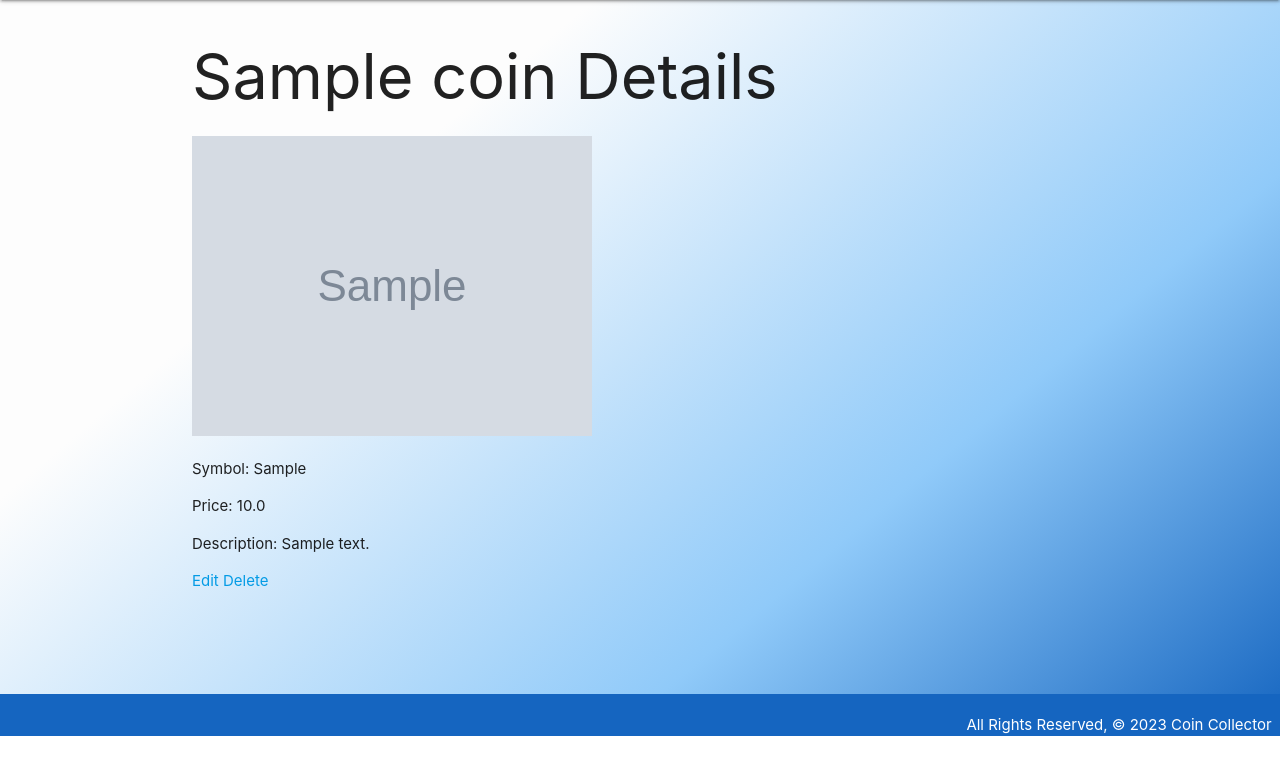
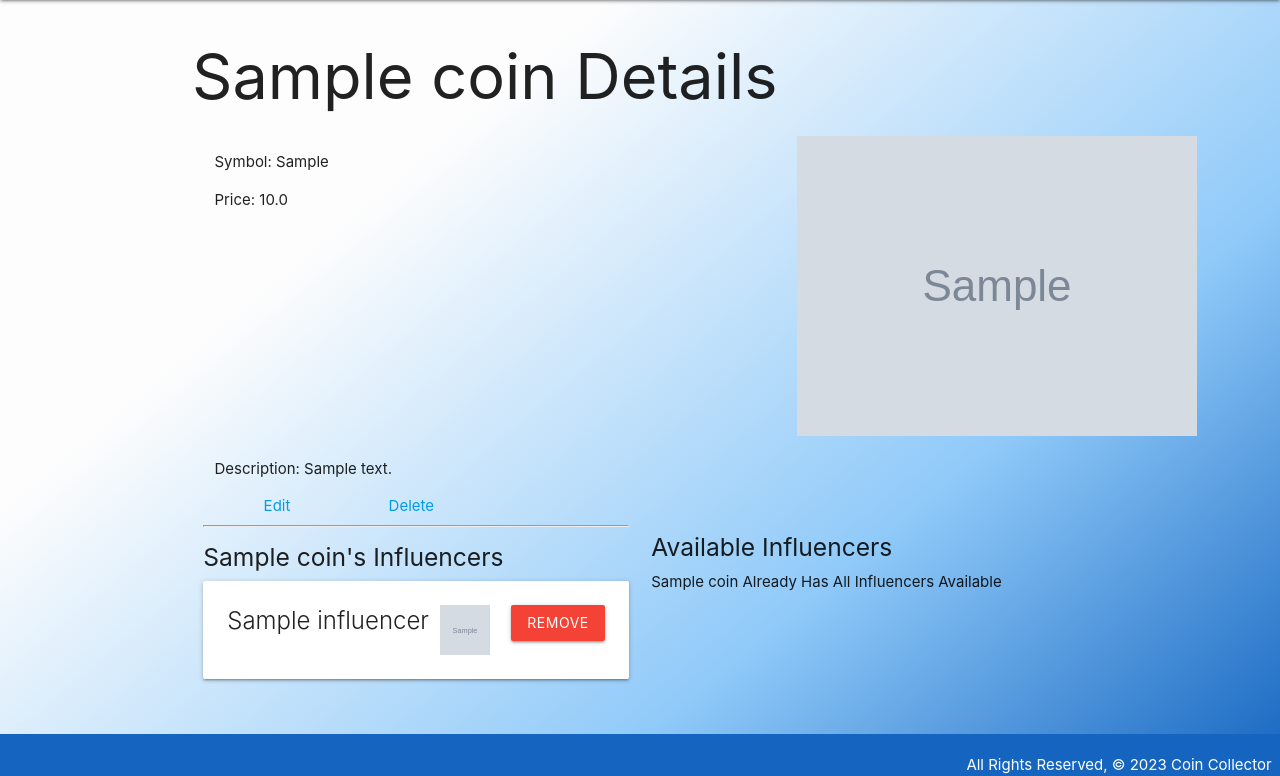
Before and after one commit to pclarytx10/coincollector, a Django app: page /coins/1/ in a window 1280 px wide. Shown: the part 64-840 px from the top of the page. Before the commit the page ends 800 px from the top, so only its background shows below. Run offline with Django 4.2, Linux system fonts and the light colour scheme; a user stored in the database is signed in; tables that the repository leaves empty hold one stand-in row (values such as "Sample post"); grey boxes marked "Sample" are stand-in pictures.

Commit message:
Add influencers to Coins detail (assoc, unassoc)

```diff
--- a/main_app/models.py
+++ b/main_app/models.py
@@ -6,6 +6,7 @@ from django.contrib.auth.models import User
 class Influencer(models.Model):
     name = models.CharField(max_length=50)
     real_name = models.CharField(max_length=100, blank=True)
+    bio = models.TextField(max_length=600, blank=True)
     website = models.CharField(max_length=250, blank=True)
     image_url = models.CharField(max_length=250, blank=True)
 
--- a/main_app/static/css/style.css
+++ b/main_app/static/css/style.css
@@ -20,6 +20,19 @@ text-align: right;
     justify-content: space-between;
 }
 
-/* h1 {
-    color: red;
-} */
+.card-action {
+    display: flex;
+    flex-direction: row;
+    justify-content: space-around;
+}
+
+.inf-card {
+    display: flex;
+    flex-direction: row;
+    justify-content: space-between;
+}
+.inf-card > img {
+    width: 50px;
+    height: 50px;
+    margin-right: 10px;
+}
--- a/main_app/templates/coins/detail.html
+++ b/main_app/templates/coins/detail.html
@@ -3,18 +3,68 @@
 <h1> {{ coin.name }} Details </h1>
 
 <div class="row">
-    <div class="col-md-4">
-        <img src="{{ coin.image_url }}" alt="{{ coin.name }}" class="img-fluid">
+
+    <div class="col s12">
+        {% comment %} <h2> {{ coin.name }} </h2> {% endcomment %}
+        <div class="col s8">
+            <p> Symbol: {{ coin.symbol }} </p>
+            <p> Price: {{ coin.price }} </p>
+        </div>
+        <div class="col s4">
+            <img src="{{ coin.image_url }}" alt="{{ coin.name }}" class="img-fluid">
+        </div>
+        <div class="col s12">
+            <p> Description: {{ coin.description }} </p>
+        </div>
+        <div class="col s4 card-action">
+            <a href="{% url 'coins_update' coin.id %}">Edit</a>
+            <a href="{% url 'coins_delete' coin.id %}">Delete</a>
+        </div>
     </div>
-    <div class="col-md-8">
-        {% comment %} <h2> {{ coin.name }} </h2> {% endcomment %}
-        <p> Symbol: {{ coin.symbol }} </p>
-        <p> Price: {{ coin.price }} </p>
-        <p> Description: {{ coin.description }} </p>
-    </div>
-    <div class="card-action">
-        <a href="{% url 'coins_update' coin.id %}">Edit</a>
-        <a href="{% url 'coins_delete' coin.id %}">Delete</a>
+    <div class="row">
+        <div class="col s6">
+            <hr>
+            <!-- influencers a coin has -->
+            <h5>{{ coin.name }}'s Influencers</h5>
+            {% if coin.influencer.count %}
+            {% for influencer in coin.influencer.all %}
+            <div class="card">
+                <div class="card-content inf-card">
+                    <span class="card-title">
+                        {{ influencer.name }}
+                    </span>
+                    <img src="{{ influencer.image_url }}" alt="{{ influencer.name }}">
+                    <form action="{% url 'unassoc_influencer' coin.id influencer.id %}" method="POST">
+                        {% csrf_token %}
+                        <input type="submit" value="Remove" class="btn red">
+                    </form>
+              </div>
+            </div>
+            {% endfor %}
+            {% else %}
+            <h8>{{ coin.name }} doesn't have any influencers yet 😞</h8>
+            {% endif %}
+        </div>
+        <div class="col s6">
+            <h5>Available Influencers</h5>
+            {% if influencers.count %}
+            {% for influencer in influencers %}
+            <div class="card">
+              <div class="card-content inf-card">
+                <span class="card-title">
+                    {{ influencer.name }}
+                </span>
+                <img src="{{ influencer.image_url }}" alt="{{ influencer.name }}">
+                <form action="{% url 'assoc_influencer' coin.id influencer.id %}" method="POST">
+                    {% csrf_token %}
+                    <input type="submit" value="Add" class="btn">
+                </form>
+            </div>
+            {% endfor %}
+            {% else %}
+            <h8>{{ coin.name }} Already Has All Influencers Available</h8>
+            {% endif %}
+        </div>
     </div>
 </div>
 
--- a/main_app/urls.py
+++ b/main_app/urls.py
@@ -9,6 +9,8 @@ urlpatterns = [
     path('coins/create/', views.CoinCreate.as_view(), name='coins_create'),
     path('coins/<int:pk>/update/', views.CoinUpdate.as_view(), name='coins_update'),
     path('coins/<int:pk>/delete/', views.CoinDelete.as_view(), name='coins_delete'),
+    path('coins/<int:coin_id>/assoc_influencer/<int:influencer_id>/', views.assoc_influencer, name='assoc_influencer'),
+    path('coins/<int:coin_id>/unassoc_influencer/<int:influencer_id>/', views.unassoc_influencer, name='unassoc_influencer'),
     path('influencers/', views.influencers_index, name='inf_index'),
     path('influencers/<int:influencer_id>/', views.influencers_detail, name='inf_detail'),
     path('influencers/create/', views.InfluencerCreate.as_view(), name='influencers_create'),
--- a/main_app/views.py
+++ b/main_app/views.py
@@ -27,7 +27,23 @@ def coins_index(request):
 @login_required
 def coins_detail(request, coin_id):
     coin = Coin.objects.get(id=coin_id)
-    return render(request, 'coins/detail.html', { 'coin': coin })
+    influencers_coin_doesnt_have = Influencer.objects.exclude(id__in = coin.influencer.all().values_list('id'))
+    return render(request, 'coins/detail.html', {
+        'coin': coin,
+        'influencers': influencers_coin_doesnt_have
+    })
+
+# Define associate influencer with coin
+@login_required
+def assoc_influencer(request, coin_id, influencer_id):
+  Coin.objects.get(id=coin_id).influencer.add(influencer_id)
+  return redirect('detail', coin_id=coin_id)
+
+# Define unassociate influencer with coin
+@login_required
+def unassoc_influencer(request, coin_id, influencer_id):
+    Coin.objects.get(id=coin_id).influencer.remove(influencer_id)
+    return redirect('detail', coin_id=coin_id)
 
 # Define the coins create view
 class CoinCreate(LoginRequiredMixin, CreateView):
```
Also changed, not shown: main_app/templates/influencers/detail.html (+10 -5 lines), main_app/templates/influencers/index.html (+7 -4 lines), main_app/migrations/0008_influencer_bio.py (added).
